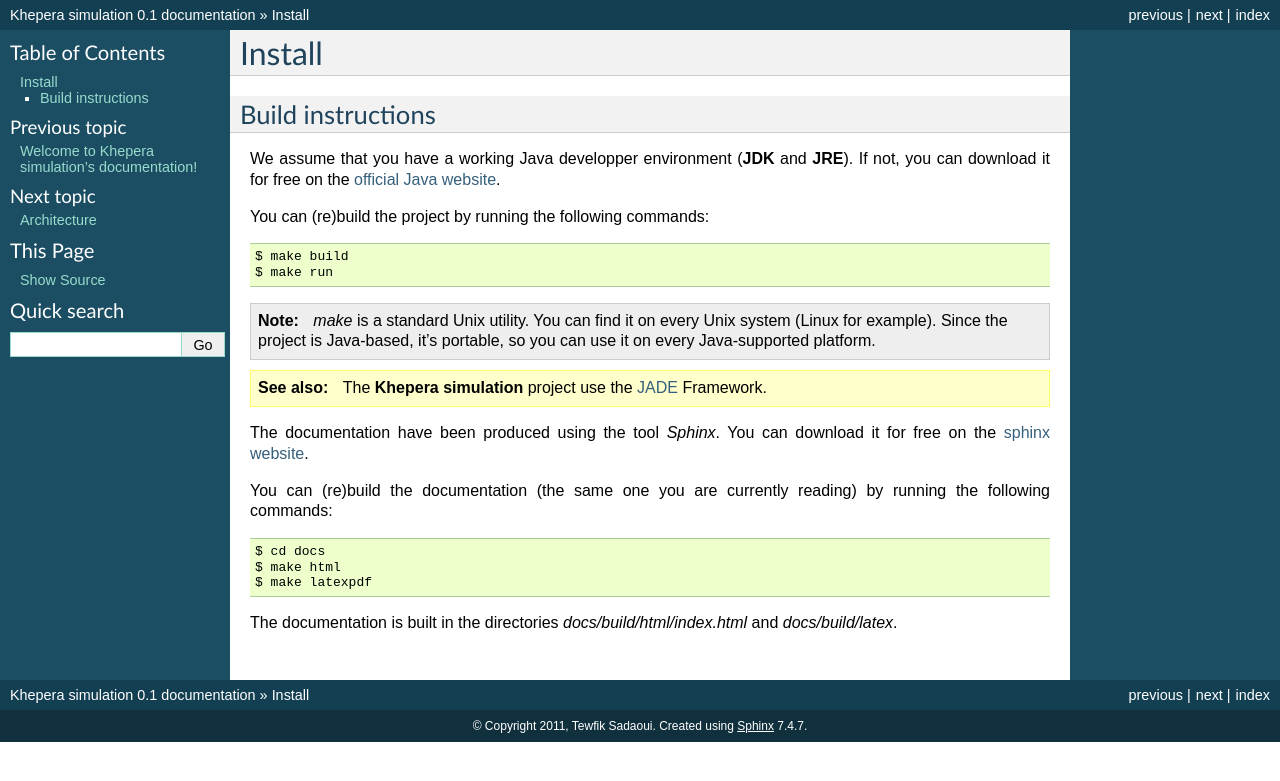
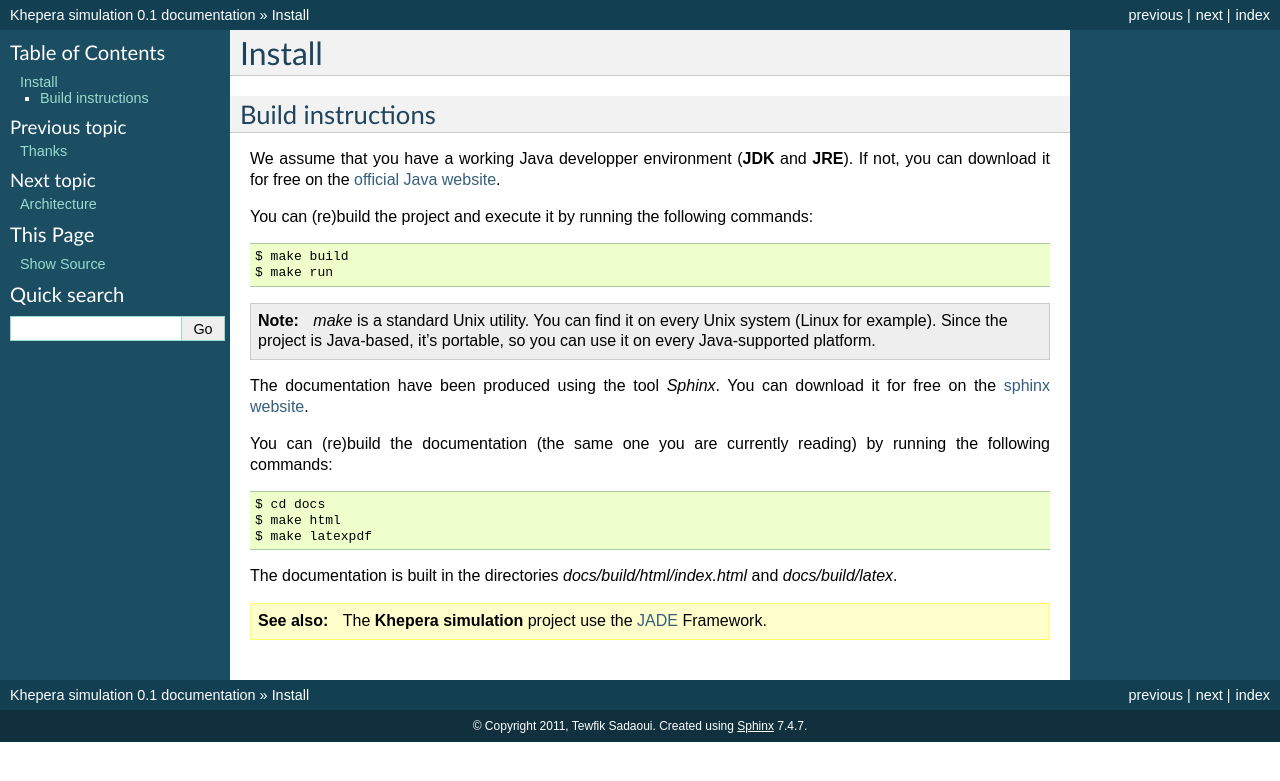
Before and after one commit to dtbinh/Khepera_simulation, a Sphinx documentation site: the page built from docs/source/install.rst, in a window 1280 px wide. Shown: the top 781 px of the page. Built offline with Sphinx 7.4.7, drawn with Linux system fonts in a browser that asks for light colours.

Commit message:
Documentation enhancement.
Add a 'thanks' page in the documentation.
Modify the structure of the "install" section.
Modfiy some comments in the code.

```diff
--- a/docs/source/index.rst
+++ b/docs/source/index.rst
@@ -9,6 +9,7 @@
 .. toctree::
    :maxdepth: 2
 
+   thanks.rst
    install.rst
    architecture.rst
    world.rst
--- a/docs/source/install.rst
+++ b/docs/source/install.rst
@@ -10,7 +10,7 @@
 .. _`official Java website`: http://www.oracle.com/technetwork/java/javase/downloads/index.html
 
 
-You can (re)build the project by running the following commands::
+You can (re)build the project and execute it by running the following commands::
 
     $ make build
     $ make run
@@ -20,13 +20,6 @@
     *make* is a standard Unix utility. You can find it on every Unix
     system (Linux for example). Since the project is Java-based, it's
     portable, so you can use it on every Java-supported platform.
-
-
-.. seealso::
-
-   The **Khepera simulation** project use the JADE_ Framework.
-
-   .. _JADE: http://jade.tilab.com/
 
 
 The documentation have been produced using the tool *Sphinx*. You can
```
Also changed, not shown: other parts of docs/source/install.rst (+7 -0 lines), docs/source/thanks.rst (added, +8 -0 lines), 2 other files.
